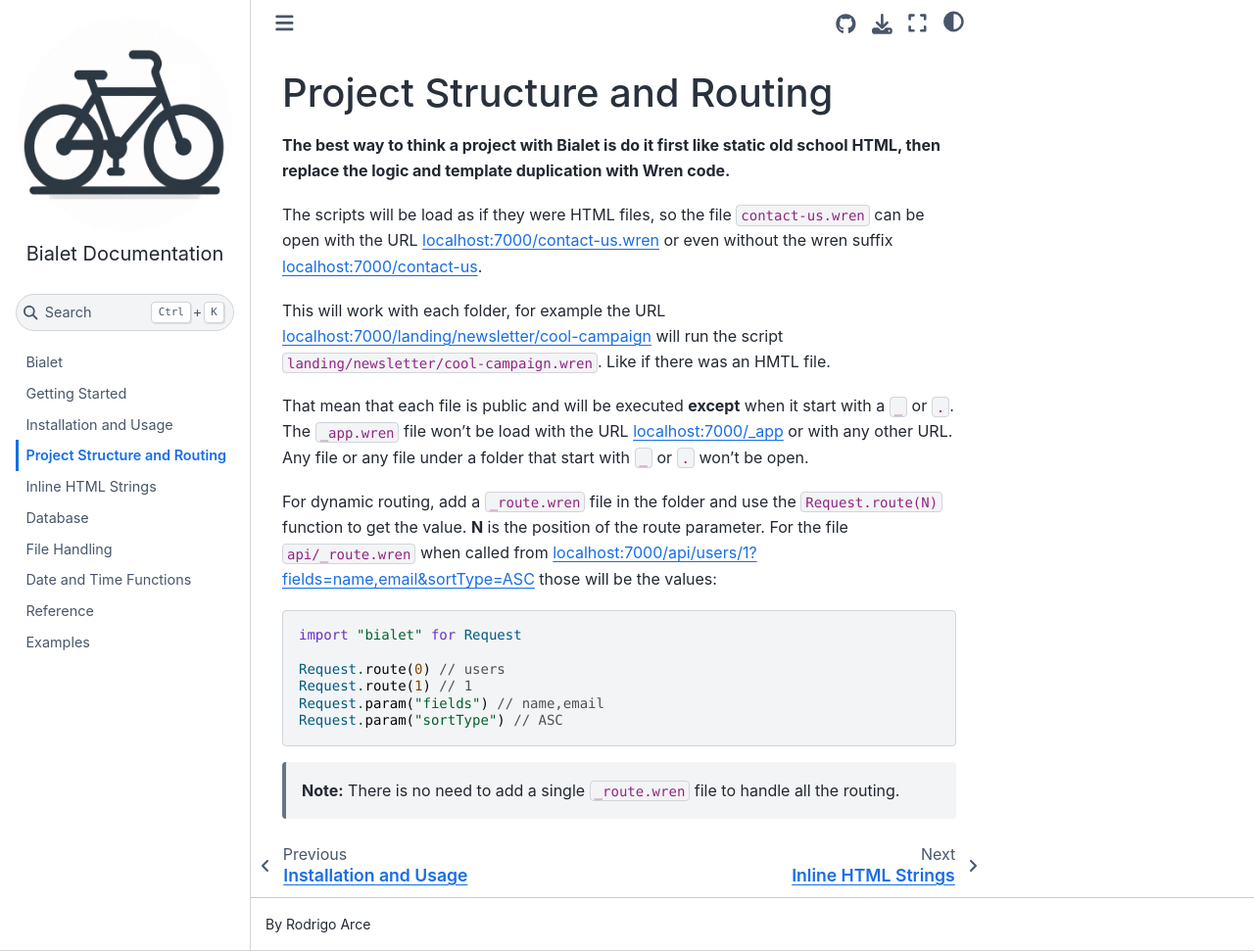
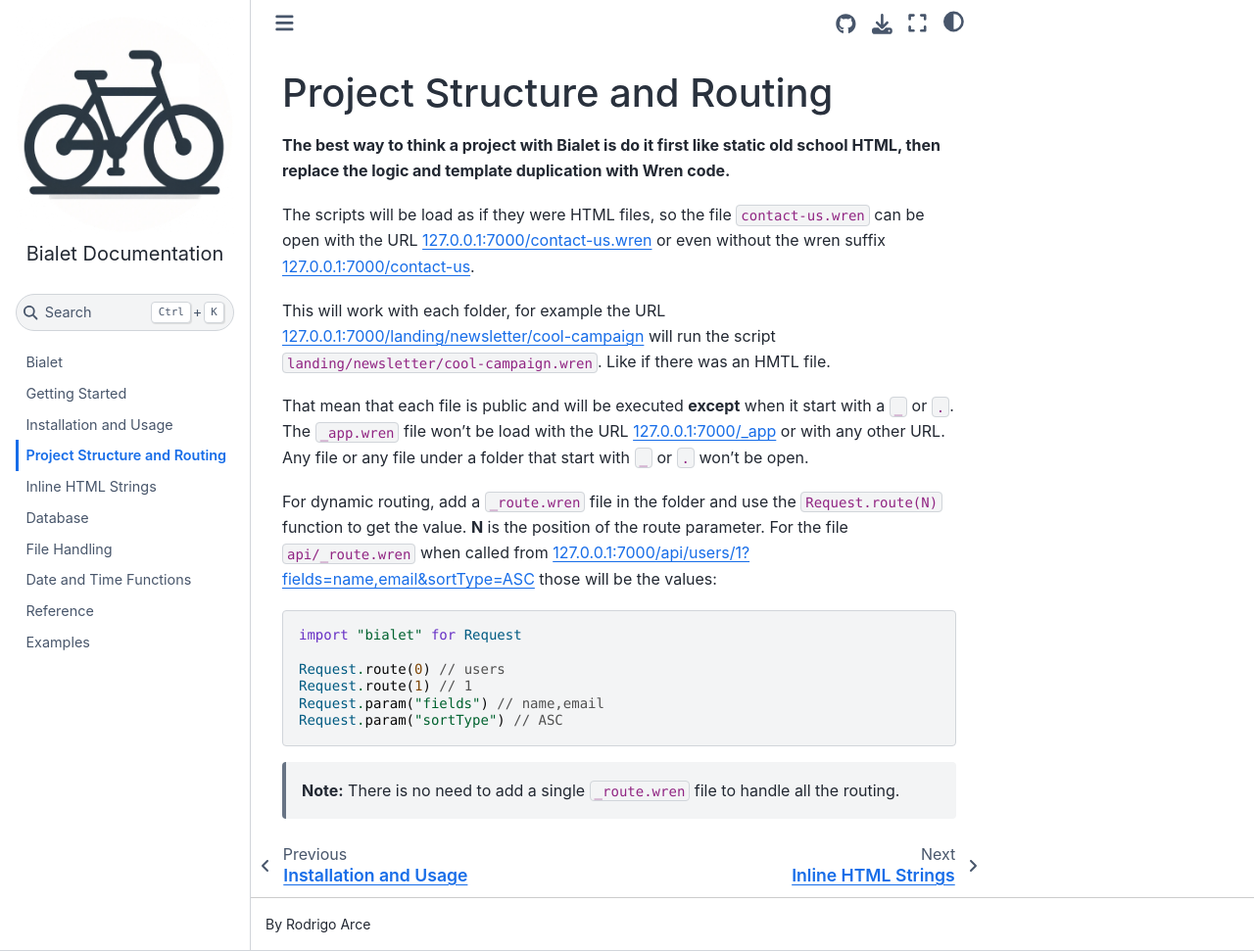
Before and after one commit to bialet/bialet, a Sphinx documentation site: the page built from docs/structure.md, in a window 1280 px wide and 971 px high. Shown: the whole window at 98% size. Built offline with Sphinx 7.4.7 and the Sphinx Book theme 1.1.4, drawn with Linux system fonts in a browser that asks for light colours.

Commit message:
Change localhost with 127.0.0.1

````diff
--- a/docs/index.rst
+++ b/docs/index.rst
@@ -54,7 +54,7 @@
   cd mywebapp
   docker compose up
 
-Visit `localhost:7000 <http://localhost:7000>`_ in your browser.
+Visit `127.0.0.1:7000 <http://127.0.0.1:7000>`_ in your browser.
 
 .. grid:: 2
 
--- a/docs/structure.md
+++ b/docs/structure.md
@@ -3,13 +3,13 @@
 **The best way to think a project with Bialet is do it first like static old school HTML,
 then replace the logic and template duplication with Wren code.**
 
-The scripts will be load as if they were HTML files, so the file `contact-us.wren` can be open with the URL [localhost:7000/contact-us.wren](http://localhost:7000/contact-us.wren) or even without the wren suffix [localhost:7000/contact-us](http://localhost:7000/contact-us).
+The scripts will be load as if they were HTML files, so the file `contact-us.wren` can be open with the URL [127.0.0.1:7000/contact-us.wren](http://127.0.0.1:7000/contact-us.wren) or even without the wren suffix [127.0.0.1:7000/contact-us](http://127.0.0.1:7000/contact-us).
 
-This will work with each folder, for example the URL [localhost:7000/landing/newsletter/cool-campaign](http://localhost:7000/landing/newsletter/cool-campaign) will run the script `landing/newsletter/cool-campaign.wren`. Like if there was an HMTL file.
+This will work with each folder, for example the URL [127.0.0.1:7000/landing/newsletter/cool-campaign](http://127.0.0.1:7000/landing/newsletter/cool-campaign) will run the script `landing/newsletter/cool-campaign.wren`. Like if there was an HMTL file.
 
-That mean that each file is public and will be executed **except** when it start with a `_` or `.`. The `_app.wren` file won't be load with the URL [localhost:7000/_app](http://localhost:7000/_app) or with any other URL. Any file or any file under a folder that start with `_` or `.` won't be open.
+That mean that each file is public and will be executed **except** when it start with a `_` or `.`. The `_app.wren` file won't be load with the URL [127.0.0.1:7000/_app](http://127.0.0.1:7000/_app) or with any other URL. Any file or any file under a folder that start with `_` or `.` won't be open.
 
-For dynamic routing, add a `_route.wren` file in the folder and use the `Request.route(N)` function to get the value. **N** is the position of the route parameter. For the file `api/_route.wren` when called from [localhost:7000/api/users/1?fields=name,email&sortType=ASC](http://localhost:7000/api/users/1?fields=name,email&sortType=ASC) those will be the values:
+For dynamic routing, add a `_route.wren` file in the folder and use the `Request.route(N)` function to get the value. **N** is the position of the route parameter. For the file `api/_route.wren` when called from [127.0.0.1:7000/api/users/1?fields=name,email&sortType=ASC](http://127.0.0.1:7000/api/users/1?fields=name,email&sortType=ASC) those will be the values:
 
 ```wren
 import "bialet" for Request
````
Also changed, not shown: README.md (+1 -1 lines), docs/getting-started.md (+1 -1 lines), docs/installation.md (+1 -1 lines), 2 other files.
